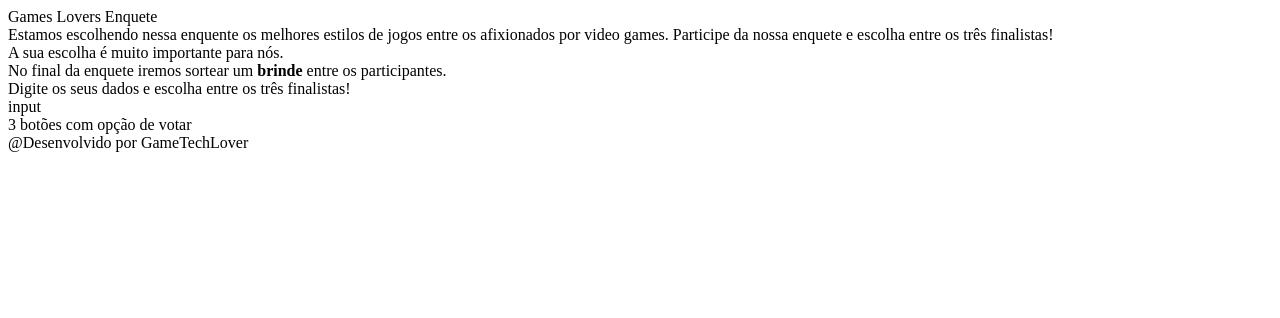
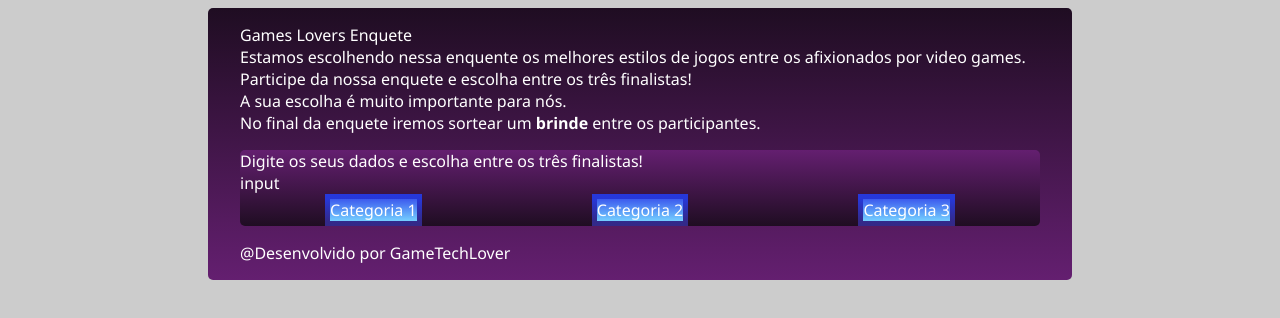
Before and after one commit to leogalencar/games-lovers-enquete, a plain HTML site: page index.html in a window 1280 px wide. Drawn offline with Linux system fonts and the light colour scheme.

Commit message:
closes #2 - Paleta de cores e CSS

```diff
--- /dev/null
+++ b/css/style.css
@@ -0,0 +1,34 @@
+body {
+    background-color: #CCCCCC;
+    font-family: 'Segoe UI', Tahoma, Geneva, Verdana, sans-serif;
+}
+
+.container{
+    background-image: linear-gradient(#1F0D22,#641F70);
+    color: #FFFFFF;
+
+    margin: auto;
+    width: 800px;
+    border-radius: 5px;
+    overflow: hidden;
+    padding: 1rem 2rem;
+}
+
+.form-survey {
+    background-image: linear-gradient(#641F70, #1F0D22);
+
+    margin: 1rem 0;
+    border-radius: 5px;
+}
+
+.flex-container {
+    display: flex;
+    justify-content: space-around;
+}
+
+.box-category {
+    background-image: linear-gradient(#3C5AEE, #74CFFF);
+    border: 5px solid;
+    border-image-slice: 1;
+    border-image-source: linear-gradient(#2638DB, #332988);
+}
--- a/index.html
+++ b/index.html
@@ -5,11 +5,12 @@
     <meta http-equiv="X-UA-Compatible" content="IE=edge">
     <meta name="viewport" content="width=device-width, initial-scale=1.0">
     <title>Projeto 01 - Card de Games</title>
+    <link rel="stylesheet" href="css/style.css">
 </head>
 
 <body>
     <div class="container">
-        <div> <!-- Header -->
+        <div class="header"> <!-- Header -->
             <div>
                 Games Lovers Enquete
             </div>
@@ -23,18 +24,26 @@
                 No final da enquete iremos sortear um <strong>brinde</strong> entre os participantes.
             </div>
         </div>
-        <div> <!-- Formulário enquete -->
+        <div class="form-survey"> <!-- Formulário enquete -->
             <div>
                 Digite os seus dados e escolha entre os três finalistas!
             </div>
             <div>
                 input
             </div>
-            <div>
-                3 botões com opção de votar
+            <div class="flex-container">
+                <div class="box-category">
+                    Categoria 1
+                </div>
+                <div class="box-category">
+                    Categoria 2
+                </div>
+                <div class="box-category">
+                    Categoria 3
+                </div>
             </div>
         </div>
-        <div> <!-- Footer (créditos) -->
+        <div class="footer"> <!-- Footer (créditos) -->
             @Desenvolvido por GameTechLover
         </div>
     </div>
```
